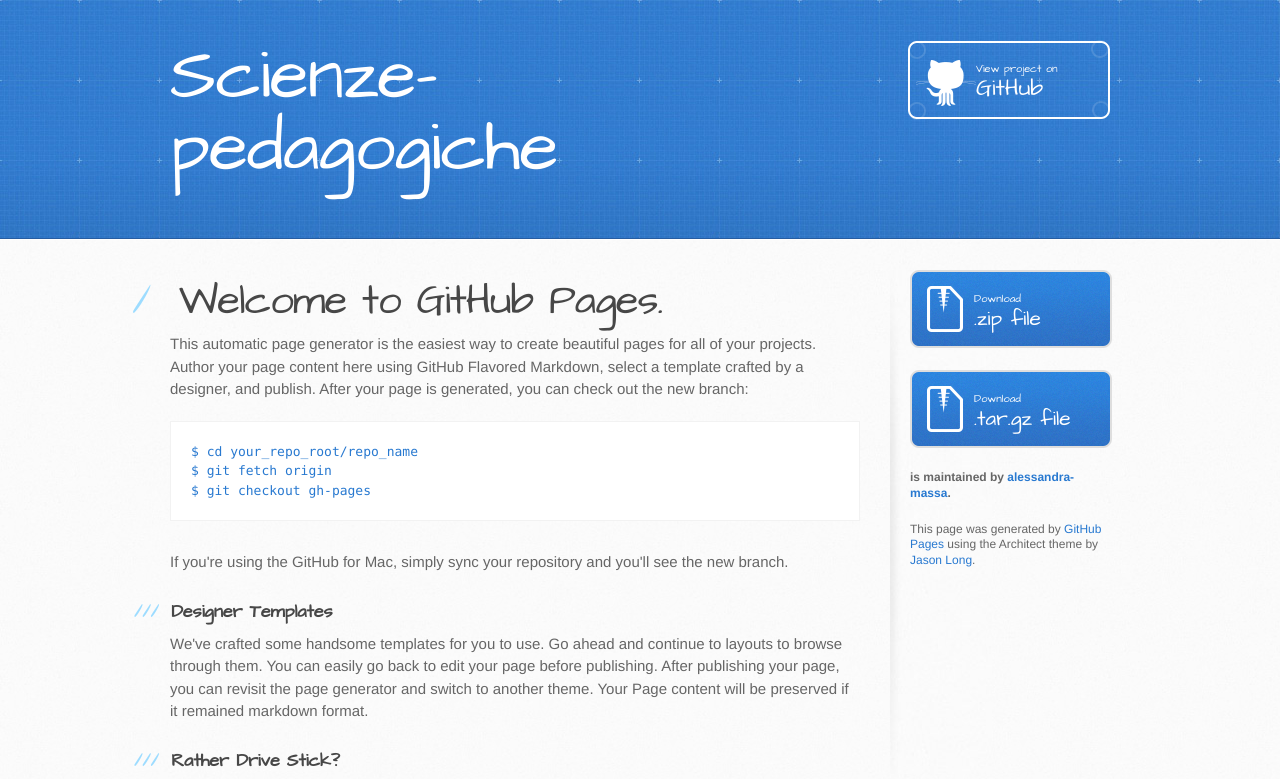
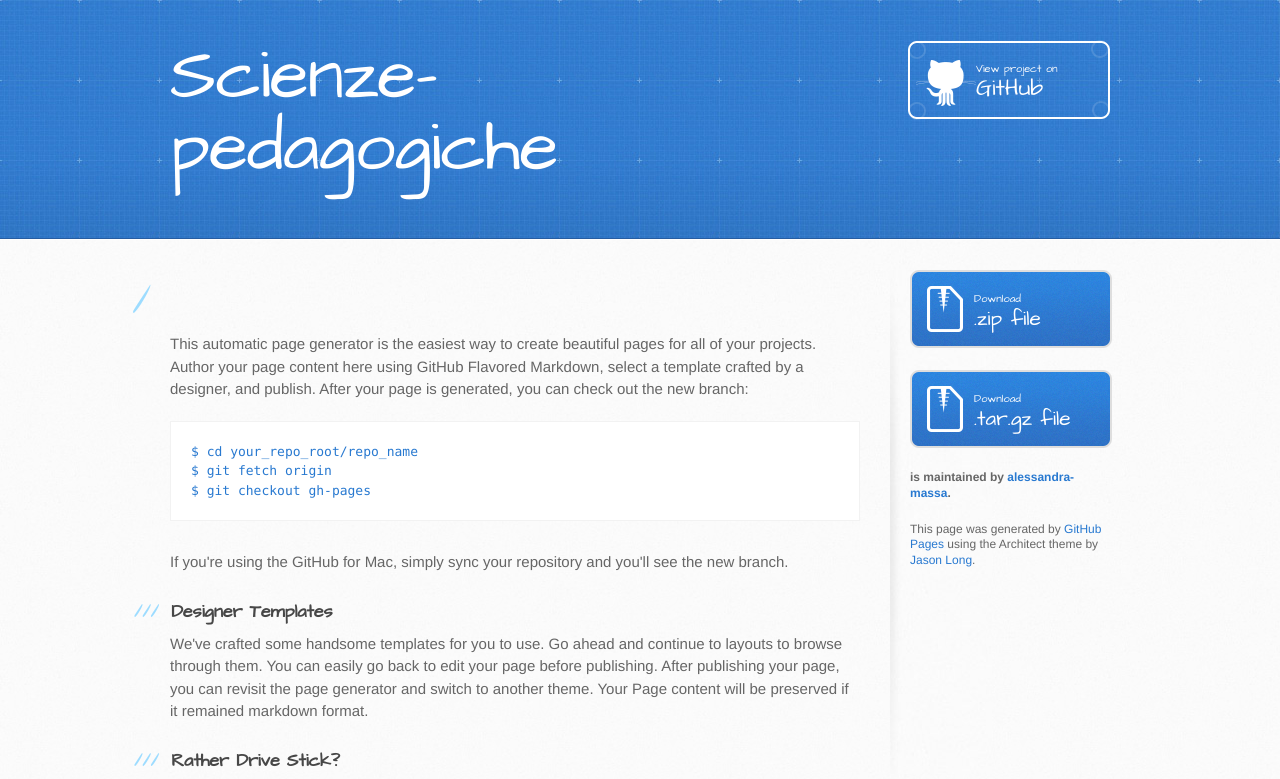
Before and after one commit to alessandra-massa/scienze-pedagogiche, a plain HTML site: page index.html in a window 1280 px wide. Shown: the top 779 px of the page. Drawn offline with Linux system fonts and the light colour scheme.

Commit message:
Update index.html

```diff
--- a/index.html
+++ b/index.html
@@ -29,7 +29,9 @@
       <div class="inner clearfix">
         <section id="main-content">
           <h1>
-<a name="IL COMPORTAMENTISMO" class="anchor" href="#welcome-to-github-pages"><span class="octicon octicon-link"></span></a>Welcome to GitHub Pages.</h1>
+<a name="IL COMPORTAMENTISMO"></a>
+
+</h1>
 
 <p>This automatic page generator is the easiest way to create beautiful pages for all of your projects. Author your page content here using GitHub Flavored Markdown, select a template crafted by a designer, and publish. After your page is generated, you can check out the new branch:</p>
 
```
